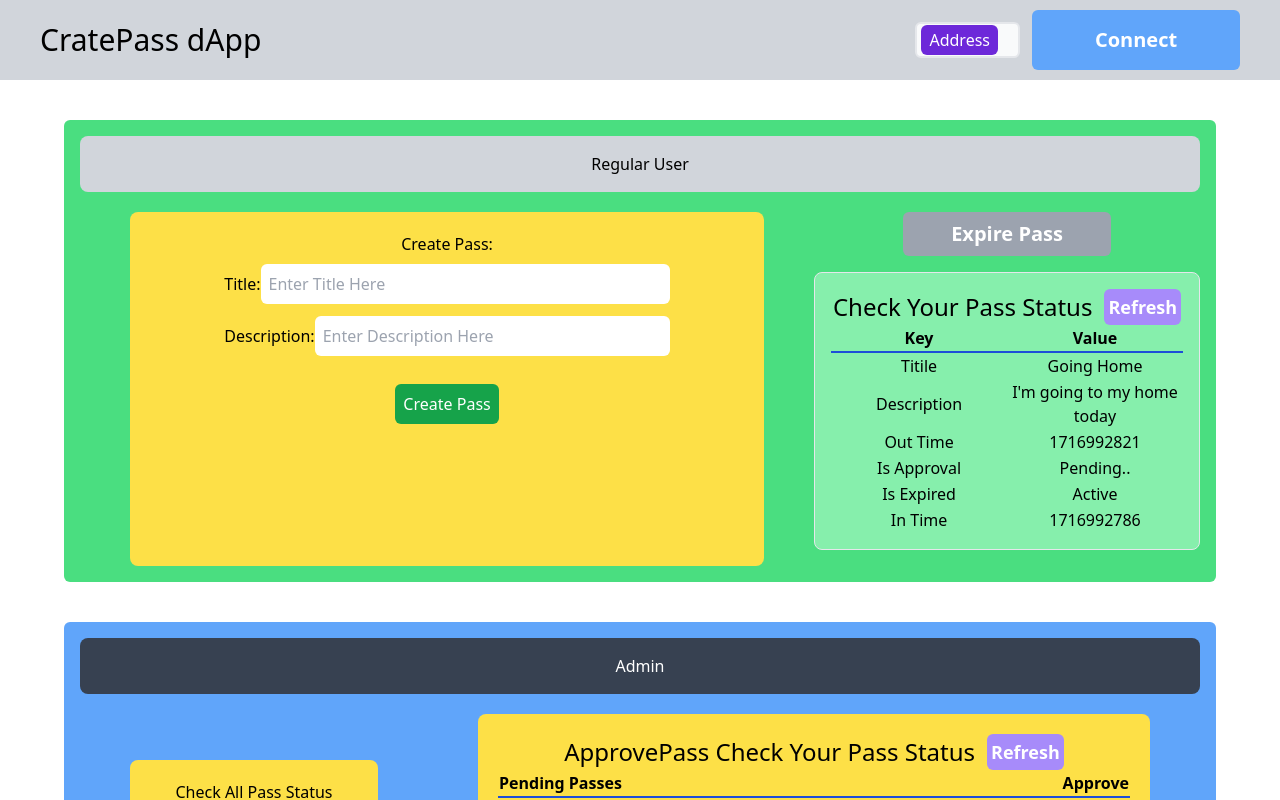
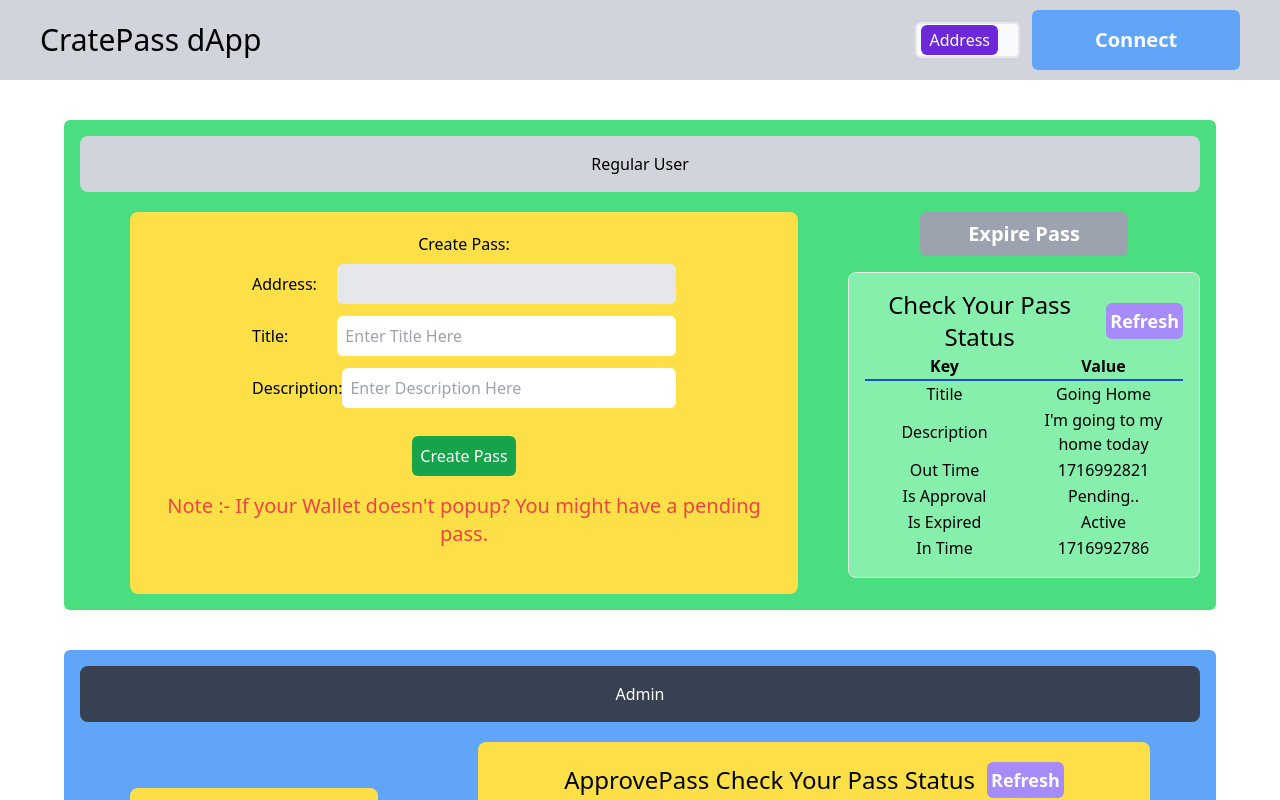
Before and after one commit to bhupendra-chouhan/CratePass-Soroban, a React (Create React App) app: page / in a window 1280 px wide. Shown: the top 800 px of the page. Built offline with nearby package versions, Linux system fonts and the light colour scheme; what @stellar/stellar-sdk would draw is missing.

Commit message:
Frontend: User can now create pass. CreatePas component is done.

```diff
--- a/src/App.js
+++ b/src/App.js
@@ -1,20 +1,24 @@
-import './App.css';
-import Header from './components/Header';
-import Admin from './components/Admin/Admin';
-import RegularUser from './components/RegularUser/RegularUser';
-import { useState } from 'react';
+import "./App.css";
+import Header from "./components/Header";
+import Admin from "./components/Admin/Admin";
+import RegularUser from "./components/RegularUser/RegularUser";
+import { createContext, useState } from "react";
+
+const pubKeyData = createContext();
 
 function App() {
   const [pubkey, _setPubKey] = useState("");
-  console.log("App.js", pubkey);
 
   return (
     <div className="App">
-      <Header setPubKey={_setPubKey} />
-      <RegularUser />
-      <Admin />
+      <pubKeyData.Provider value={pubkey}>
+        <Header setPubKey={_setPubKey} />
+        <RegularUser />
+        <Admin />
+      </pubKeyData.Provider>
     </div>
   );
 }
 
 export default App;
+export {pubKeyData};
--- a/src/components/Header.js
+++ b/src/components/Header.js
@@ -11,14 +11,13 @@ import {
 const Header = ({setPubKey}) => {
   const [connect, getConnected] = useState("Connect");
   const [publickey, getPublicKey] = useState("");
-  // const [total, getTotal] = useState(0);
 
   useEffect(() => {
     if (publickey !== "") {
-      console.log("Entereed");
       getConnected("Connected!");
+      setPubKey(publickey);
 
-      // fetchAllPassStatus(publickey);
+      fetchAllPassStatus(publickey);
       // fetchMyPassStatus(publickey);
       // createPass(publickey, "Reaching to Office", "I'm going to my Office today.");
       // approvePass(publickey);
@@ -30,7 +29,6 @@ const Header = ({setPubKey}) => {
   const connectWallet = async () => {
     if (await checkConnection()) {
       getPublicKey(await retrievePublicKey());
-      setPubKey(publickey);
     }
   };
 
--- a/src/components/RegularUser/CreatePass.js
+++ b/src/components/RegularUser/CreatePass.js
@@ -1,35 +1,34 @@
-import React, { useState } from "react";
-// import toast from "react-hot-toast";
+import { pubKeyData } from "App";
+import React, { useContext, useState } from "react";
+import { createPass } from "components/Soroban/Soroban";
 
 const CreatePass = () => {
   const [title, setTitle] = useState("");
   const [description, setDescription] = useState("");
 
-  const handleCreatePass = async () => {
-    // const notification = toast.loading("Filing Complaint");
-    // try {
-    //     const data = await fileComplaint([title, description]);
-    //     toast.success(`Complaint Filed! Note Your ComplaintId:${nextId}`, {
-    //         id: notification,
-    //     });
-    //     console.info("contract call successs", data);
-    //     setTitle("");
-    //     setDescription("");
-    // } catch (err) {
-    //     toast.error("Whoops, something went wrong!", {
-    //         id: notification,
-    //     });
-    //     console.error("contract call failure", err);
-    // }
+  const pubKey = useContext(pubKeyData);
+
+  const handleCreatePass = () => {
+    createPass(pubKey, title, description);
   };
 
   return (
     <div className="md: mr-[50px] md:ml-[50px] bg-yellow-300 w-[98%] rounded-lg p-5">
       <p className="text-center">Create Pass:</p>
-      <div className="w-[100%]  flex flex-col gap-5 items-center justify-center">
+      <div className="w-[90%] m-auto flex flex-col gap-5 items-center justify-center">
         <div className="w-[75%] py-2 flex flex-col gap-3">
           <div className="md:flex items-center justify-between">
-            <p className="">Title: </p>
+            <p className="w-32">Address: </p>
+            <input
+              type="text"
+              className="md:w-[500px] w-[300px] p-2 rounded-md bg-gray-200 text-gray-500"
+              placeholder={pubKey}
+              value={pubKey}
+              readOnly
+            />
+          </div>
+          <div className="md:flex items-center justify-between">
+            <p className="w-32">Title: </p>
             <input
               type="text"
               className="md:w-[500px] w-[300px] p-2 rounded-md"
@@ -40,7 +39,7 @@ const CreatePass = () => {
             />
           </div>
           <div className="md:flex items-center justify-between">
-            <p className="complaint-text-normal">Description: </p>
+            <p className="w-32">Description: </p>
             <input
               type="text"
               className="md:w-[500px] w-[300px] p-2 rounded-md"
@@ -58,6 +57,11 @@ const CreatePass = () => {
           Create Pass
         </button>
       </div>
+      <div className="text-center text-wrap max-w-full pt-4">
+        <p className="text-red-500 text-xl">
+          Note :- If your Wallet doesn't popup? You might have a pending pass.
+        </p>
+      </div>
     </div>
   );
 };
--- a/src/components/RegularUser/RegularUser.js
+++ b/src/components/RegularUser/RegularUser.js
@@ -1,4 +1,4 @@
-import React from "react";
+import React, { useContext } from "react";
 import ExpirePass from "./ExpirePass";
 import CheckMyPassStatus from "./CheckMyPassStatus";
 import CreatePass from "./CreatePass";
--- a/src/components/Soroban/Soroban.js
+++ b/src/components/Soroban/Soroban.js
@@ -60,7 +60,7 @@ async function contractInt(caller, functName, values) {
 
   try {
     let sendTx = await provider.sendTransaction(tx).catch(function (err) {
-        console.error("Catch-1", err);
+      console.error("Catch-1", err);
       return err;
     });
     if (sendTx.errorResult) {
@@ -81,20 +81,23 @@ async function contractInt(caller, functName, values) {
     }
   } catch (err) {
     console.log("cAtch-2", err);
-    return err;
+    return;
   }
 }
 
 // function to interact with it's respective smart contract functions:
-
 async function createPass(caller, title, descrip) {
   let accountScVal = accountToScVal(caller);
   let titleScVal = stringToScValString(title);
   let descripScVal = stringToScValString(descrip);
   let values = [accountScVal, titleScVal, descripScVal];
 
+  try {
     await contractInt(caller, "create_pass", values);
-  console.log("!!Pass Created!!");
+    console.log("!!Pass Created!!");
+  } catch (error) {
+    console.log("Pass not created. Check if you have a pending pass");
+  }
 }
 
 async function approvePass(caller) {
```
